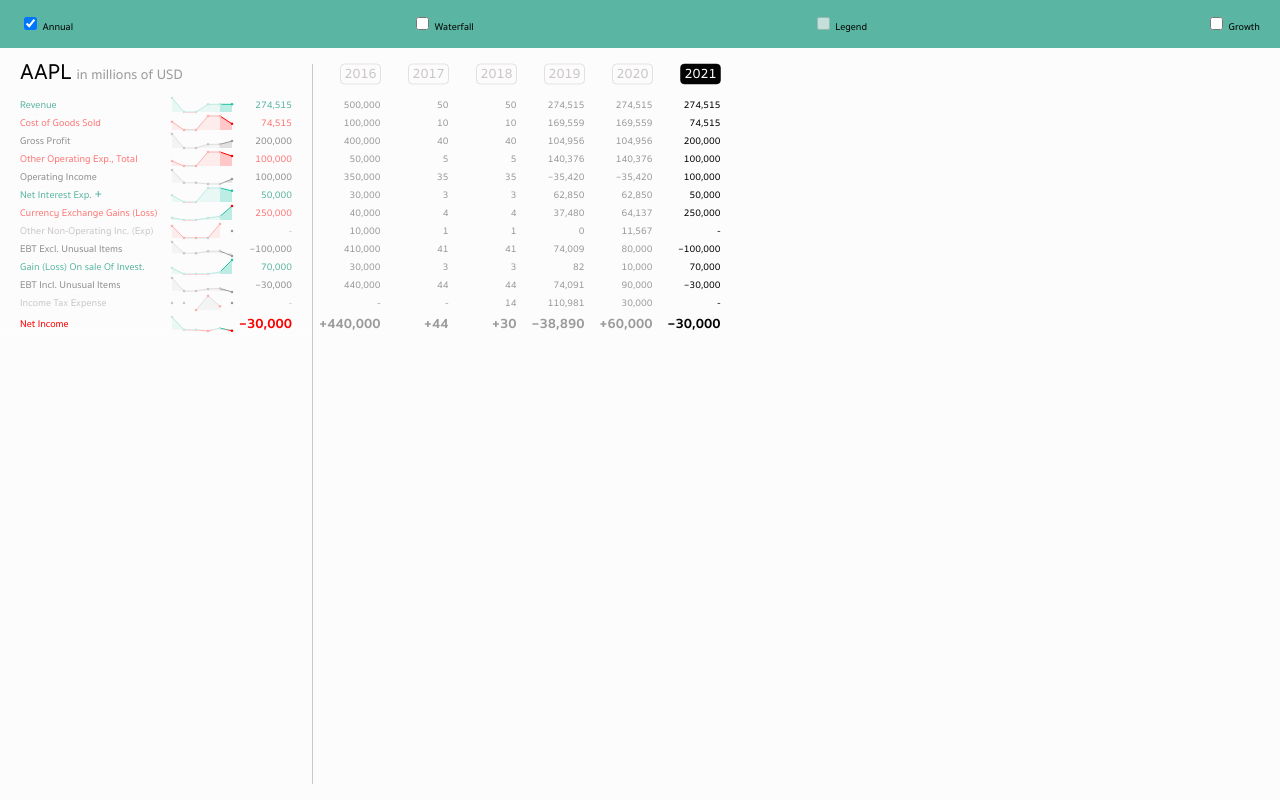
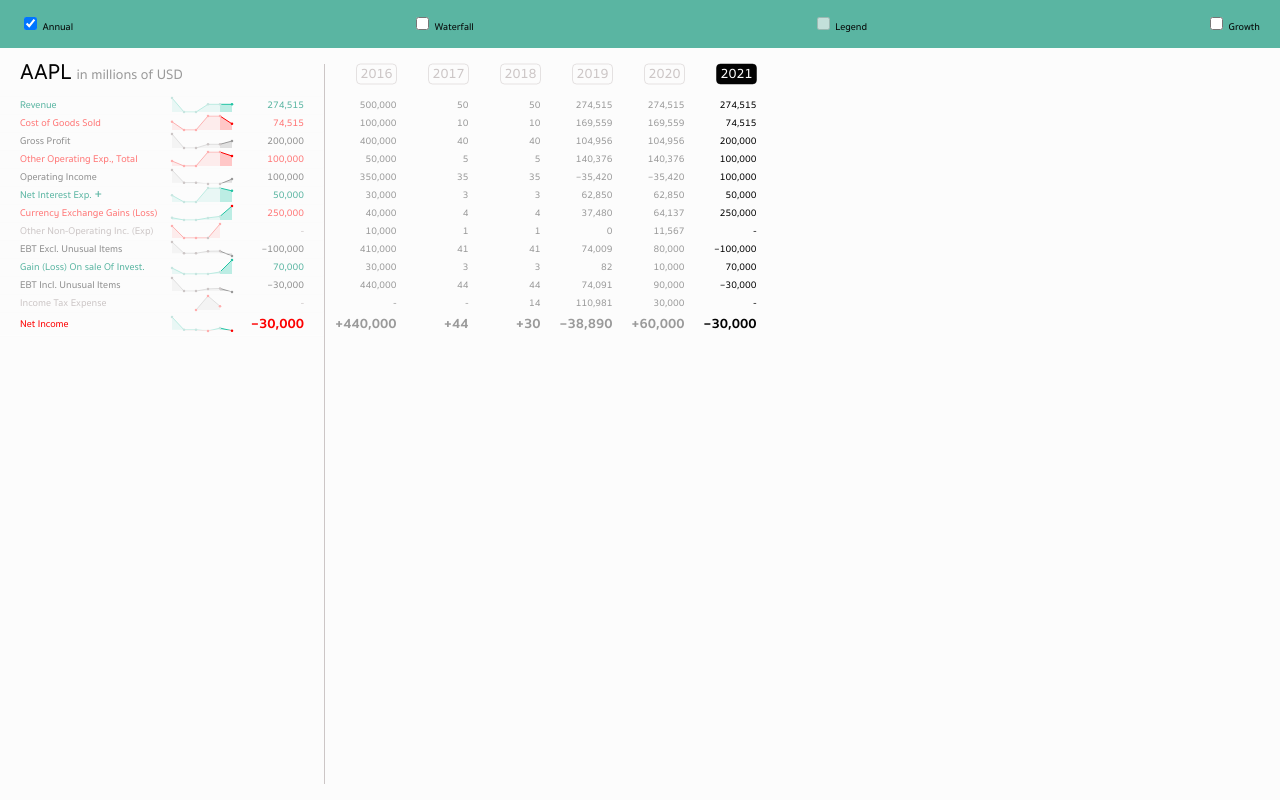
Before and after one commit to ava-global/avafund-visualization, a plain HTML site: page index.html in a window 1280 px wide. Drawn offline with nearby package versions, Linux system fonts and the light colour scheme.

Commit message:
update visualization v3

```diff
--- a/css/style.css
+++ b/css/style.css
@@ -50,6 +50,7 @@ body {
 
 /* Layout */
 .cashflow-grid {
+  font-variant-numeric: tabular-nums;
   display: grid;
   grid-template:
     "toolbar      toolbar toolbar     " 48px
--- a/js/cashflow-grid.js
+++ b/js/cashflow-grid.js
@@ -151,6 +151,18 @@ class CashflowGrid {
         this.hierarchy.visibleItems.has(d.id)
       );
     });
+
+    // Get abs max net income to determine the CURRENT_VALUE_WIDTH
+    DIMS.CURRENT_VALUE_WIDTH = (() => {
+      const value = d3.max(this.values, (d) =>
+        Math.abs(d.visibleItems.find((e) => e.type === "end").value)
+      );
+      const charCount = FORMAT.SIGNED_VALUE(value).length;
+      return d3.max([
+        charCount * DIMS.CURRENT_VALUE_CHAR_WIDTH,
+        DIMS.CURRENT_VALUE_MIN_WIDTH,
+      ]);
+    })();
   }
 
   render() {
--- a/js/cashflow-line-chart.js
+++ b/js/cashflow-line-chart.js
@@ -25,7 +25,7 @@ class CashFlowLineChart {
       this.rowData.map((d) => {
         const z = d3
           .scaleLinear()
-          .domain(d3.extent(d, (e) => e.value))
+          .domain([d.min, d.max])
           .range([DIMS.LINE_CHART_HEIGHT / 2, -DIMS.LINE_CHART_HEIGHT / 2]);
         return [d.id, z];
       })
@@ -107,25 +107,44 @@ class CashFlowLineChart {
     // Up clip
     row
       .select(".up-clip rect")
-      .attr("y", -DIMS.LINE_CHART_HEIGHT / 2 - DIMS.LINE_CHART_DOT_RADIUS)
-      .attr(
-        "height",
-        (d) =>
-          this.z.get(d.id)(0) -
-          (-DIMS.LINE_CHART_HEIGHT / 2 - DIMS.LINE_CHART_DOT_RADIUS)
-      );
+      .attr("y", -DIMS.LINE_CHART_HEIGHT / 2 - DIMS.LINE_CHART_STROKE_WIDTH / 2)
+      .attr("height", (d) => {
+        const z = this.z.get(d.id);
+        if (d.max <= 0) {
+          return 0;
+        } else if (d.max > 0 && d.min < 0) {
+          return z(0) - z.range()[1] + DIMS.LINE_CHART_STROKE_WIDTH;
+        } else if (d.min >= 0) {
+          return DIMS.LINE_CHART_HEIGHT + DIMS.LINE_CHART_STROKE_WIDTH;
+        }
+      });
 
     // Down clip
     row
       .select(".down-clip rect")
-      .attr("y", (d) => this.z.get(d.id)(0))
-      .attr(
-        "height",
-        (d) =>
-          DIMS.LINE_CHART_HEIGHT / 2 +
-          DIMS.LINE_CHART_DOT_RADIUS -
-          this.z.get(d.id)(0)
-      );
+      .attr("y", (d) => {
+        const z = this.z.get(d.id);
+        if (d.max <= 0) {
+          return -DIMS.LINE_CHART_HEIGHT / 2 - DIMS.LINE_CHART_STROKE_WIDTH / 2;
+        } else if (d.max > 0 && d.min < 0) {
+          return z(0) + DIMS.LINE_CHART_STROKE_WIDTH / 2;
+        } else if (d.min >= 0) {
+          return DIMS.LINE_CHART_HEIGHT / 2 + DIMS.LINE_CHART_STROKE_WIDTH / 2;
+        }
+      })
+      .attr("height", (d) => {
+        const z = this.z.get(d.id);
+        if (d.max <= 0) {
+          return DIMS.LINE_CHART_HEIGHT + DIMS.LINE_CHART_STROKE_WIDTH;
+        } else if (d.max > 0 && d.min < 0) {
+          return Math.max(
+            z.range()[0] - z(0) - DIMS.LINE_CHART_STROKE_WIDTH,
+            0
+          );
+        } else if (d.min >= 0) {
+          return 0;
+        }
+      });
 
     // Up path
     row
@@ -225,7 +244,10 @@ class CashFlowLineChart {
     row
       .select(".line-dots")
       .selectAll(".line-dot")
-      .data((d) => d)
+      .data(
+        (d) => d,
+        (d) => d.time
+      )
       .join((enter) =>
         enter
           .append("circle")
@@ -234,8 +256,15 @@ class CashFlowLineChart {
       )
       .attr("cx", (d) => this.x(d.time))
       .attr("cy", (d) => this.z.get(d.id)(d.value))
-      .classed("is-positive", CLASSED.IS_POSITIVE)
-      .classed("is-negative", CLASSED.IS_NEGATIVE)
+      .style("display", (d) => (d.value === null ? "none" : null))
+      .classed(
+        "is-positive",
+        (d) => !CLASSED.IS_SUMMARY(d) && CLASSED.IS_POSITIVE(d)
+      )
+      .classed(
+        "is-negative",
+        (d) => !CLASSED.IS_SUMMARY(d) && CLASSED.IS_NEGATIVE(d)
+      )
       .classed("is-selected", (d) => d.time === this.time);
   }
 
@@ -259,6 +288,8 @@ class CashFlowLineChart {
           row.type = item.type;
         }
       }
+      row.min = d3.min(row, (d) => d.value);
+      row.max = d3.max(row, (d) => d.value);
       rows.push(row);
     }
     return rows;
--- a/js/cashflow-waterfall-legend.js
+++ b/js/cashflow-waterfall-legend.js
@@ -15,7 +15,7 @@ class CashflowWaterfallLegend {
     this.svg = this.container
       .select(".waterfall-legend-body-svg")
       .attr("width", 140)
-      .attr("height", 100);
+      .attr("height", 108);
     this.render();
     this.updateVisibility(this.isLegendVisible);
   }
--- a/js/cashflow-waterfall.js
+++ b/js/cashflow-waterfall.js
@@ -70,14 +70,13 @@ class CashflowWaterfall {
     this.renderNetIncome(t);
   }
 
-  renderXAxis(t) {
+  renderXAxis() {
     if (!this.gX.attr("transform")) {
       this.gX.attr("transform", `translate(0,${this.xAxisY})`);
       this.gXBackground.attr("transform", `translate(0,${this.xAxisY})`);
     }
 
     this.gX
-      .transition(t)
       .attr("transform", `translate(0,${this.xAxisY})`)
       .call(d3.axisBottom(this.x).ticks(4));
     this.gX
@@ -91,15 +90,12 @@ class CashflowWaterfall {
           DIMS.WATERFALL_ARROW_STROKE_WIDTH / 2
         )
       );
-    this.gXBackground
-      .transition(t)
-      .attr("transform", `translate(0,${this.xAxisY})`)
-      .call(
-        d3
-          .axisBottom(this.x)
-          .ticks(4)
-          .tickFormat(() => "")
-      );
+    this.gXBackground.attr("transform", `translate(0,${this.xAxisY})`).call(
+      d3
+        .axisBottom(this.x)
+        .ticks(4)
+        .tickFormat(() => "")
+    );
     this.gXBackground
       .selectAll(".tick line")
       .attr(
--- a/js/constants.js
+++ b/js/constants.js
@@ -3,10 +3,12 @@ const DIMS = {
   NET_ROW_HEIGHT: 24,
   NET_ROW_WATERFALL_EXTRA_HEIGHT: 24,
   TIME_Y_CENTER: 26,
-  TIME_WIDTH: 60,
+  get TIME_WIDTH() {
+    return this.CURRENT_VALUE_WIDTH;
+  },
   TIME_PADDING: 8,
   TIME_BOX_ANNUAL_WIDTH: 40,
-  TIME_BOX_QUARTER_WIDTH: 60,
+  TIME_BOX_QUARTER_WIDTH: 64,
   TIME_BOX_HEIGHT: 20,
   TIME_BOX_CORNER_RADIUS: 4,
   GROWTH_WIDTH: 32,
@@ -19,7 +21,9 @@ const DIMS = {
   LINE_CHART_DOT_RADIUS: 1.25,
   LINE_CHART_STROKE_WIDTH: 1,
   CHART_PADDING: 8,
-  CURRENT_VALUE_WIDTH: 52,
+  CURRENT_VALUE_CHAR_WIDTH: 8,
+  CURRENT_VALUE_WIDTH: null, // Dynamically determined by largest net income values
+  CURRENT_VALUE_MIN_WIDTH: 60,
   CURRENT_VALUE_PADDING: 20,
   WATERFALL_X_AXIS_OFFSET: 16,
   WATERFALL_ARROW_STROKE_WIDTH: 2,
@@ -29,7 +33,7 @@ const DIMS = {
 const FORMAT = {
   VALUE: (d) => (d === null ? "-" : d3.format(",")(d)),
   SIGNED_VALUE: (d) => (d === null ? "-" : d3.format("+,")(d)),
-  GROWTH: (d) => (d === null ? "" : d3.format("+.1~%")(d)),
+  GROWTH: (d) => (d === null || !isFinite(d) ? "" : d3.format("+.1~%")(d)),
 };
 
 const CLASSED = {
```
Also changed, not shown: 1 other file.
